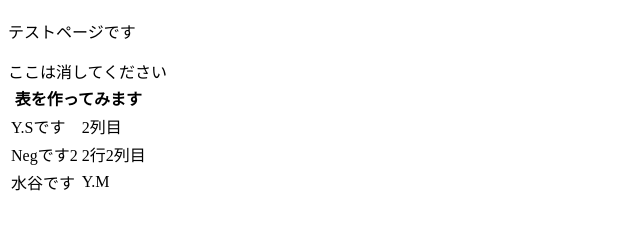
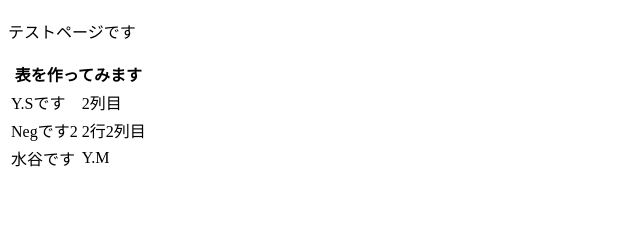
Before and after one commit to MakotoYamamoto96/it_univ_practice, a plain HTML site: page index.html in a window 1280 px wide. Shown: the part 61-290 px from the top of the page, without its empty margins (0-640 px from the left). Drawn offline with Linux system fonts and the light colour scheme.

Commit message:
Revert "Update index.html"
This reverts commit 8b3194f21b2ace0c18fce83df69679c8fd5459cd.

```diff
--- a/index.html
+++ b/index.html
@@ -8,7 +8,6 @@
    <h1>HTML</h1>
    <p>テストページです</p>
  </body>
- ここは消してください
  <table>
     <thead>
         <tr>
```
